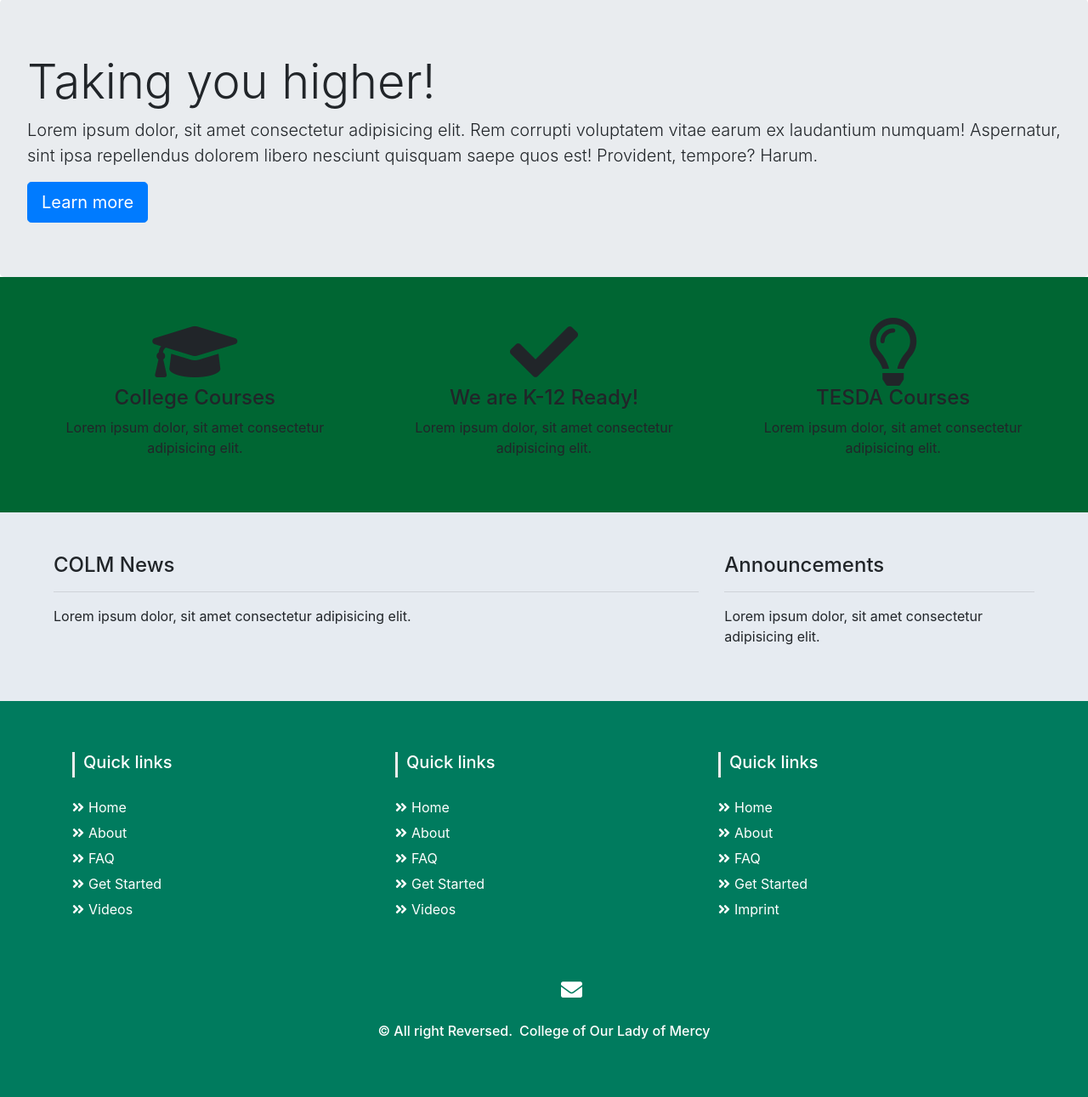
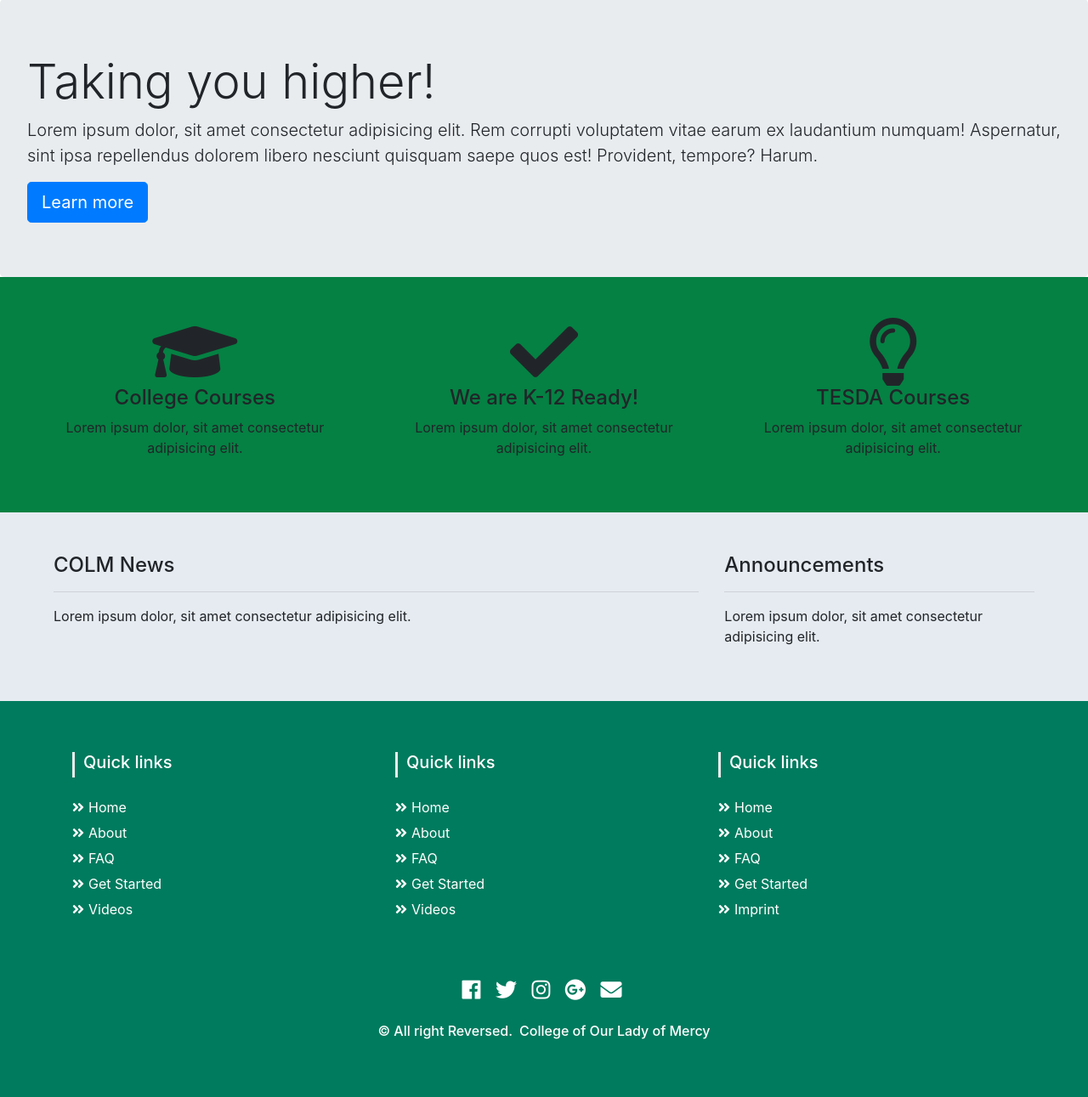
Before and after one commit to ashryverrr/colmweb, a Flask app: page / in a window 1280 px wide. Shown: the part 57-1348 px from the top of the page at 85% size. Run offline with Flask 2, Linux system fonts and the light colour scheme; some libraries are stand-ins or nearby versions; some web fonts are replaced.

Commit message:
Fix icon issues in footer

```diff
--- a/templates/home.html
+++ b/templates/home.html
@@ -9,7 +9,7 @@
     <a class="btn btn-primary btn-lg" href="#" role="button">Learn more</a>
 </div>
 <!-- FIRST BLOCK  -->
-<div class="container-fluid" style="background-color: #006633;">
+<div class="container-fluid" style="background-color: #058143;">
     <div class="row py-5 px-4" >
         <div class="col-md-4 text-center">
             <i class="fas fa-graduation-cap fa-5x"></i>
--- a/templates/layout.html
+++ b/templates/layout.html
@@ -5,7 +5,7 @@
             <link href="{{ url_for('static', filename='css/bootstrap.css')}}" rel="stylesheet">
             <link href="{{ url_for('static', filename='css/custom.css')}}" rel="stylesheet">
             <link href="{{ url_for('static', filename='fontaawesome/css/all.css')}}" rel="stylesheet">
-
+            <link rel="icon" type="image/png" sizes="32x32" href="{{ url_for('static', filename='img/logo.png')}}">
             <link href="https://fonts.googleapis.com/css?family=Droid+Serif" rel="stylesheet">
             <link href="https://fonts.googleapis.com/css?family=Droid+Sans" rel="stylesheet">
             {{ moment.include_jquery() }}
@@ -54,10 +54,10 @@
                 <div class="row">
                     <div class="col-xs-12 col-sm-12 col-md-12 mt-2 mt-sm-5">
                         <ul class="list-unstyled list-inline social text-center">
-                            <li class="list-inline-item"><a href="javascript:void();"><i class="fa fa-facebook"></i></a></li>
-                            <li class="list-inline-item"><a href="javascript:void();"><i class="fa fa-twitter"></i></a></li>
-                            <li class="list-inline-item"><a href="javascript:void();"><i class="fa fa-instagram"></i></a></li>
-                            <li class="list-inline-item"><a href="javascript:void();"><i class="fa fa-google-plus"></i></a></li>
+                            <li class="list-inline-item"><a href="javascript:void();"><i class="fab fa-facebook"></i></a></li>
+                            <li class="list-inline-item"><a href="javascript:void();"><i class="fab fa-twitter"></i></a></li>
+                            <li class="list-inline-item"><a href="javascript:void();"><i class="fab fa-instagram"></i></a></li>
+                            <li class="list-inline-item"><a href="javascript:void();"><i class="fab fa-google-plus"></i></a></li>
                             <li class="list-inline-item"><a href="javascript:void();" target="_blank"><i class="fa fa-envelope"></i></a></li>
                         </ul>
                     </div>
```
Also changed, not shown: static/img/logo.png (added).
